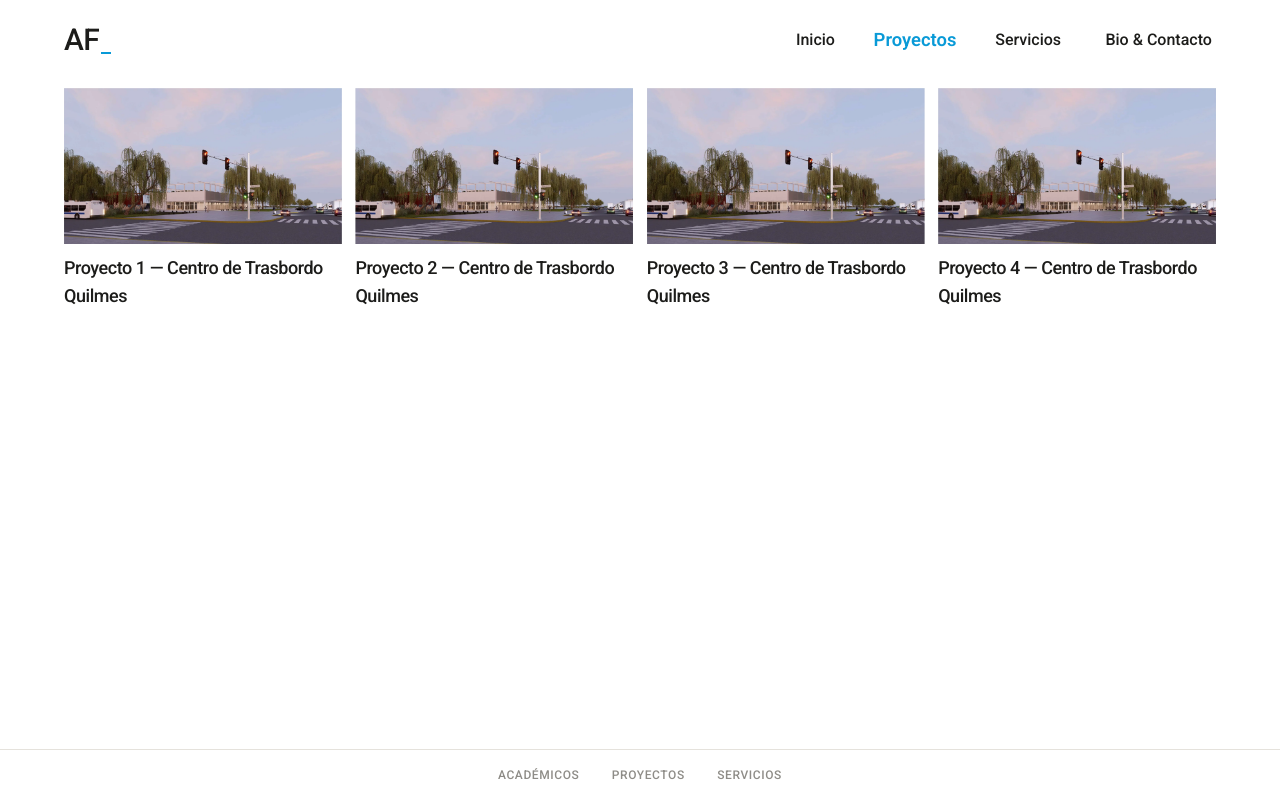
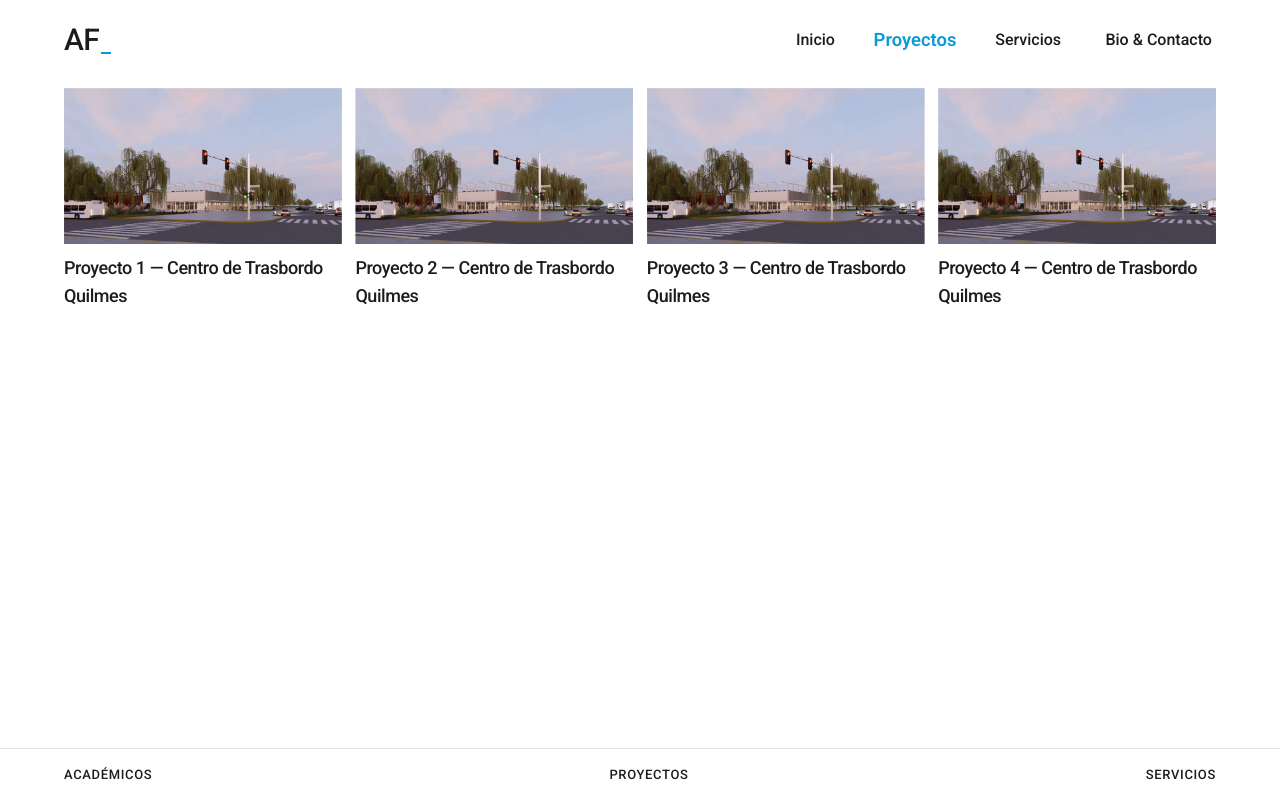
Before and after one commit to AlanAzezian/web-portfolio-agustin, a Next.js app: page /proyectos in a window 1280 px wide. Built offline with nearby package versions, Linux system fonts and the light colour scheme.

Commit message:
style: distribuir filtros de proyectos a los extremos y acotar ancho maximo en servicios y bio

```diff
--- a/src/components/BioContactView.tsx
+++ b/src/components/BioContactView.tsx
@@ -263,7 +263,7 @@ export default function BioContactView() {
   };
 
   return (
-    <div className="w-full max-w-5xl mx-auto px-6 pt-1 pb-12 md:pt-2 md:pb-16 min-h-[calc(100vh-5rem)] flex flex-col justify-between bg-[#FFFFFF] text-[#1C1C1A] font-roboto">
+    <div className="w-full max-w-4xl lg:max-w-5xl mx-auto px-6 md:px-8 pt-1 pb-12 md:pt-2 md:pb-16 min-h-[calc(100vh-5rem)] flex flex-col justify-between bg-[#FFFFFF] text-[#1C1C1A] font-roboto">
       <motion.div
         initial={{ opacity: 0, y: 12 }}
         animate={{ opacity: 1, y: 0 }}
@@ -287,21 +287,21 @@ export default function BioContactView() {
                   type="button"
                   onClick={() => handleToggleSection(section.id)}
                   aria-expanded={isOpen}
-                  className="w-full py-6 md:py-7 flex items-center justify-between gap-4 focus:outline-none group text-left cursor-pointer shrink-0"
+                  className="w-full py-4 md:py-5 flex items-center justify-between gap-4 focus:outline-none group text-left cursor-pointer shrink-0"
                 >
-                  <div className="flex items-baseline gap-4 md:gap-10">
-                    <span className="font-roboto font-light text-base md:text-lg text-[#1C1C1A]/40 w-7 md:w-8 shrink-0 tabular-nums">
+                  <div className="flex items-baseline gap-4 md:gap-8">
+                    <span className="font-roboto font-light text-sm md:text-base text-[#1C1C1A]/40 w-6 md:w-7 shrink-0 tabular-nums">
                       {section.orderNumber}
                     </span>
-                    <h2 className="text-xl sm:text-2xl md:text-3xl font-sans font-light text-[#1C1C1A] group-hover:text-[#099AD7] transition-colors">
+                    <h2 className="text-lg md:text-xl lg:text-[22px] font-sans font-light text-[#1C1C1A] group-hover:text-[#099AD7] transition-colors">
                       {section.title}
                     </h2>
                   </div>
                   <div className="text-[#099AD7] transition-transform duration-300 flex items-center justify-center shrink-0">
                     {isOpen ? (
-                      <Minus size={22} strokeWidth={1.5} />
+                      <Minus size={18} strokeWidth={1.5} />
                     ) : (
-                      <Plus size={22} strokeWidth={1.5} />
+                      <Plus size={18} strokeWidth={1.5} />
                     )}
                   </div>
                 </button>
@@ -315,7 +315,7 @@ export default function BioContactView() {
                       transition={{ duration: 0.3, ease: "easeInOut" }}
                       className="overflow-hidden"
                     >
-                      <div className="pb-10 pt-2 max-w-4xl mx-auto w-full">
+                      <div className="pb-8 pt-2 pl-0 sm:pl-10 md:pl-15 max-w-4xl mx-auto w-full">
                         {/* =====================================================
                             01 / SOBRE MÍ
                         ===================================================== */}
@@ -495,14 +495,14 @@ export default function BioContactView() {
                                         type="button"
                                         onClick={() => toggleWorkItem(item.id)}
                                         aria-expanded={isWorkOpen}
-                                        className="w-full py-4 md:py-5 flex items-center justify-between gap-4 text-left focus:outline-none group cursor-pointer"
+                                        className="w-full py-3.5 md:py-4 flex items-center justify-between gap-4 text-left focus:outline-none group cursor-pointer"
                                       >
                                         <div className="flex flex-col sm:flex-row sm:items-baseline gap-1 sm:gap-5">
                                           <span className="font-roboto text-xs text-[#1C1C1A]/40 tabular-nums shrink-0">
                                             {item.orderNumber}
                                           </span>
                                           <div className="flex flex-wrap items-baseline gap-x-3 gap-y-1">
-                                            <span className="text-base md:text-xl font-roboto font-light text-[#1C1C1A] group-hover:text-[#099AD7] transition-colors">
+                                            <span className="text-base md:text-lg font-roboto font-light text-[#1C1C1A] group-hover:text-[#099AD7] transition-colors">
                                               {item.role} — {item.company}
                                             </span>
                                             <span className="font-roboto text-xs uppercase tracking-widest text-[#099AD7] tabular-nums">
@@ -513,9 +513,9 @@ export default function BioContactView() {
 
                                         <div className="text-[#099AD7] flex items-center justify-center shrink-0">
                                           {isWorkOpen ? (
-                                            <Minus size={18} strokeWidth={1.5} />
+                                            <Minus size={16} strokeWidth={1.5} />
                                           ) : (
-                                            <Plus size={18} strokeWidth={1.5} />
+                                            <Plus size={16} strokeWidth={1.5} />
                                           )}
                                         </div>
                                       </button>
--- a/src/components/ProjectGrid.tsx
+++ b/src/components/ProjectGrid.tsx
@@ -168,25 +168,30 @@ export default function ProjectGrid() {
         ))}
       </div>
 
-      {/* Barra Inferior de Filtros centrada y agrupada */}
+      {/* Barra Inferior de Filtros distribuida a los extremos (Izquierda, Centro, Derecha) */}
       <footer
         role="navigation"
         aria-label="Filtros de proyectos"
-        className="fixed bottom-0 left-0 right-0 z-40 border-t border-[#E5E2DC] bg-[#FFFFFF]/90 backdrop-blur-md w-full px-6 py-3.5"
+        className="fixed bottom-0 left-0 right-0 z-40 border-t border-[#E5E2DC] bg-[#FFFFFF]/90 backdrop-blur-md w-full flex justify-between items-center px-6 md:px-12 lg:px-16 py-3.5"
       >
-        <div className="mx-auto flex justify-center items-center gap-3 md:gap-5">
-          {FILTER_TAGS.map((tag) => {
+        {FILTER_TAGS.map((tag, idx) => {
           const isSelected = selectedTag === tag;
+          const alignClass =
+            idx === 0
+              ? "items-start text-left"
+              : idx === 1
+                ? "items-center text-center"
+                : "items-end text-right";
 
           return (
             <button
               key={tag}
               type="button"
               onClick={() => handleSelectTag(tag)}
-                className={`relative inline-flex flex-col items-center justify-center uppercase tracking-wider font-roboto text-[12px] px-1.5 py-0.5 cursor-pointer focus:outline-none focus-visible:outline-2 focus-visible:outline-offset-4 focus-visible:outline-acento ${
+              className={`relative inline-flex flex-col justify-center ${alignClass} uppercase tracking-wider font-roboto text-[12px] md:text-[13px] py-0.5 cursor-pointer transition-colors duration-150 focus:outline-none focus-visible:outline-2 focus-visible:outline-offset-4 focus-visible:outline-acento ${
                 isSelected
                   ? "font-semibold font-[600] text-[#099AD7]"
-                    : "font-medium font-[500] text-[#8E8C87] hover:text-[#099AD7]"
+                  : "font-medium font-[500] text-[#1C1C1A] hover:text-[#099AD7]"
               }`}
             >
               <span>{tag}</span>
@@ -200,7 +205,6 @@ export default function ProjectGrid() {
             </button>
           );
         })}
-        </div>
       </footer>
     </div>
   );
--- a/src/components/ServicesView.tsx
+++ b/src/components/ServicesView.tsx
@@ -41,7 +41,7 @@ export default function ServicesView() {
   };
 
   return (
-    <div className="w-full px-6 md:px-12 lg:px-16 pt-1 pb-12 md:pt-2 md:pb-16 min-h-[calc(100vh-5rem)] flex flex-col justify-between bg-[#FFFFFF] text-[#1C1C1A]">
+    <div className="w-full max-w-4xl lg:max-w-5xl mx-auto px-6 md:px-8 pt-1 pb-12 md:pt-2 md:pb-16 min-h-[calc(100vh-5rem)] flex flex-col justify-between bg-[#FFFFFF] text-[#1C1C1A]">
       <motion.div
         initial={{ opacity: 0, y: 12 }}
         animate={{ opacity: 1, y: 0 }}
@@ -63,21 +63,21 @@ export default function ServicesView() {
                   type="button"
                   onClick={() => handleToggle(service.id)}
                   aria-expanded={isOpen}
-                  className="w-full py-6 md:py-7 flex items-center justify-between gap-4 focus:outline-none group text-left cursor-pointer shrink-0"
+                  className="w-full py-4 md:py-5 flex items-center justify-between gap-4 focus:outline-none group text-left cursor-pointer shrink-0"
                 >
-                  <div className="flex items-baseline gap-4 md:gap-10">
-                    <span className="font-roboto font-light text-base md:text-lg text-foreground/40 w-7 md:w-8 shrink-0 tabular-nums">
+                  <div className="flex items-baseline gap-4 md:gap-8">
+                    <span className="font-roboto font-light text-sm md:text-base text-foreground/40 w-6 md:w-7 shrink-0 tabular-nums">
                       {service.orderNumber}
                     </span>
-                    <h2 className="text-xl sm:text-2xl md:text-3xl font-sans font-light text-foreground group-hover:text-acento transition-colors">
+                    <h2 className="text-lg md:text-xl lg:text-[22px] font-sans font-light text-foreground group-hover:text-acento transition-colors">
                       {service.title}
                     </h2>
                   </div>
                   <div className="text-acento transition-transform duration-300 flex items-center justify-center shrink-0">
                     {isOpen ? (
-                      <Minus size={22} strokeWidth={1.5} />
+                      <Minus size={18} strokeWidth={1.5} />
                     ) : (
-                      <Plus size={22} strokeWidth={1.5} />
+                      <Plus size={18} strokeWidth={1.5} />
                     )}
                   </div>
                 </button>
@@ -91,8 +91,8 @@ export default function ServicesView() {
                       transition={{ duration: 0.3, ease: "easeInOut" }}
                       className="overflow-hidden"
                     >
-                      <div className="pb-8 md:pb-10 pl-0 sm:pl-11 md:pl-18">
-                        <p className="text-foreground/80 font-sans leading-relaxed text-base md:text-lg max-w-3xl mb-6">
+                      <div className="pb-7 md:pb-8 pl-0 sm:pl-10 md:pl-15">
+                        <p className="text-foreground/80 font-sans leading-relaxed text-sm md:text-base max-w-3xl mb-5">
                           {service.description}
                         </p>
 
```
Lines whose indentation alone changed are shown as unchanged.
